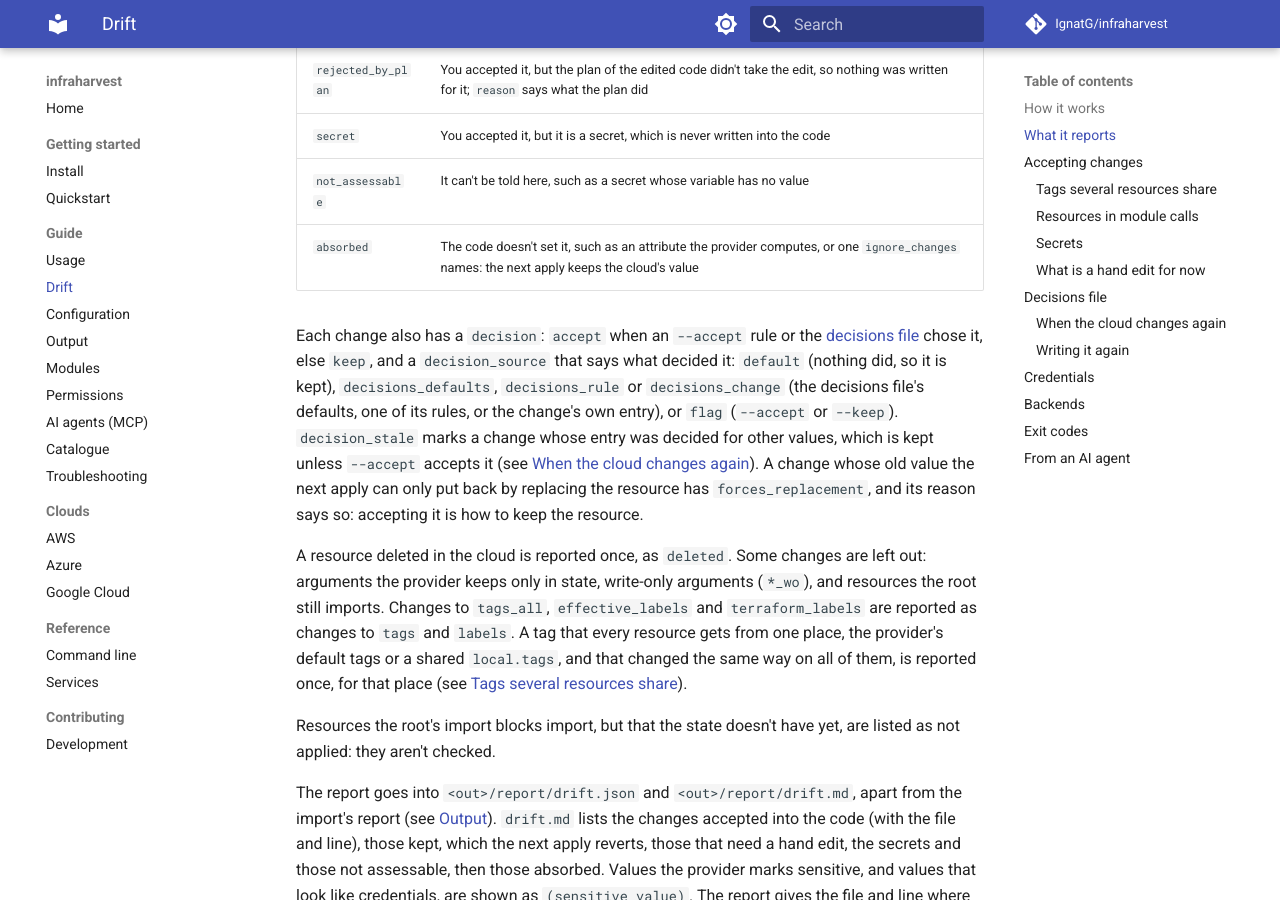
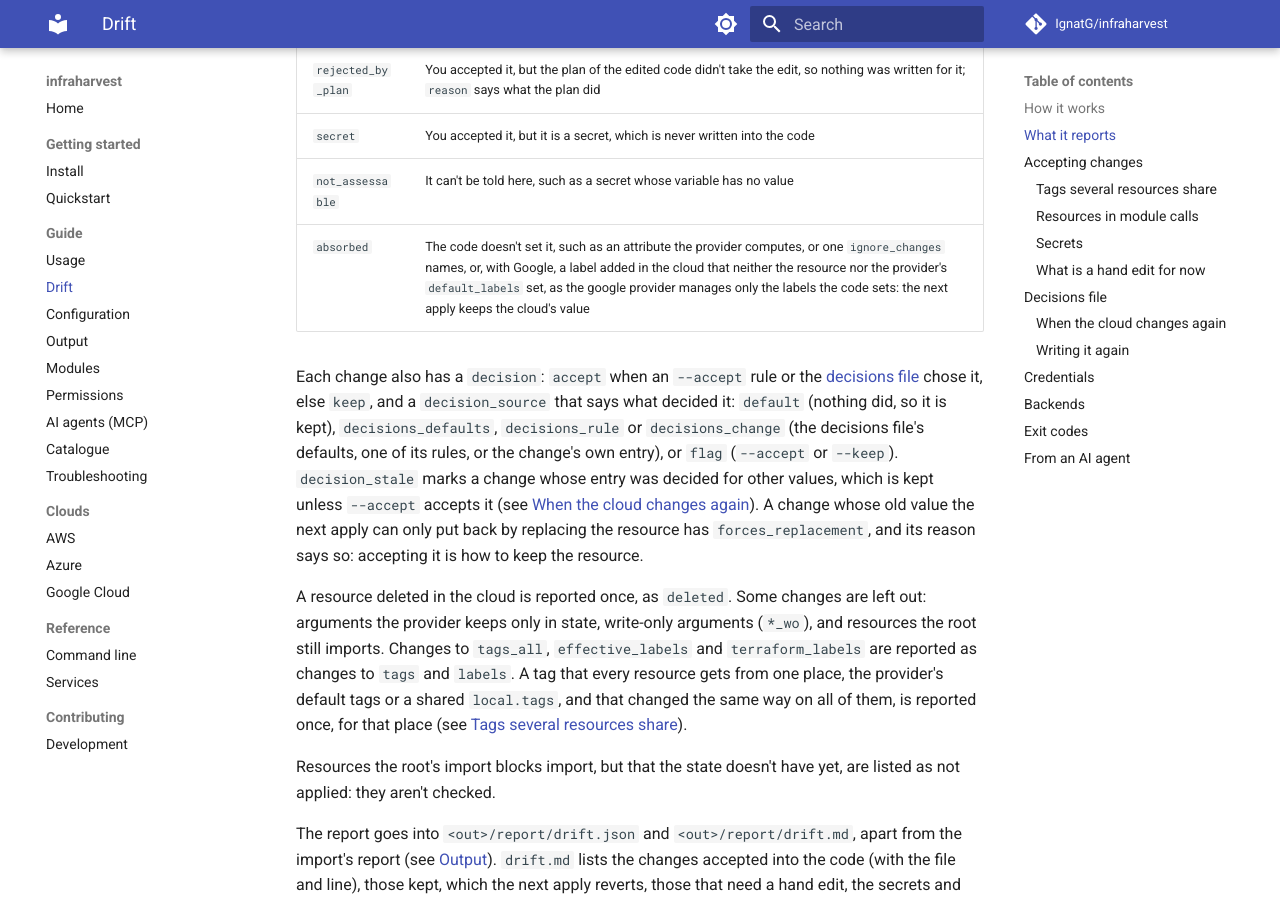
Before and after one commit to IgnatG/infraharvest, an MkDocs documentation site: the page built from docs/drift.md, in a window 1280 px wide and 900 px high, scrolled down 1361 px. Built offline with MkDocs 1.6.1 and Material for MkDocs 9.7.7, drawn with Linux system fonts in a browser that asks for light colours; comment, search, counter and statistics services are not loaded.

Commit message:
docs: say drift absorbs Google labels the code doesn't set

```diff
--- a/docs/drift.md
+++ b/docs/drift.md
@@ -35,7 +35,7 @@ Each attribute that changed in the cloud gets an outcome:
 | `rejected_by_plan` | You accepted it, but the plan of the edited code didn't take the edit, so nothing was written for it; `reason` says what the plan did |
 | `secret` | You accepted it, but it is a secret, which is never written into the code |
 | `not_assessable` | It can't be told here, such as a secret whose variable has no value |
-| `absorbed` | The code doesn't set it, such as an attribute the provider computes, or one `ignore_changes` names: the next apply keeps the cloud's value |
+| `absorbed` | The code doesn't set it, such as an attribute the provider computes, or one `ignore_changes` names, or, with Google, a label added in the cloud that neither the resource nor the provider's `default_labels` set, as the google provider manages only the labels the code sets: the next apply keeps the cloud's value |
 
 Each change also has a `decision`: `accept` when an `--accept` rule or the [decisions file](#decisions-file) chose it, else `keep`, and a `decision_source` that says what decided it: `default` (nothing did, so it is kept), `decisions_defaults`, `decisions_rule` or `decisions_change` (the decisions file's defaults, one of its rules, or the change's own entry), or `flag` (`--accept` or `--keep`). `decision_stale` marks a change whose entry was decided for other values, which is kept unless `--accept` accepts it (see [When the cloud changes again](#when-the-cloud-changes-again)). A change whose old value the next apply can only put back by replacing the resource has `forces_replacement`, and its reason says so: accepting it is how to keep the resource.
 
```
